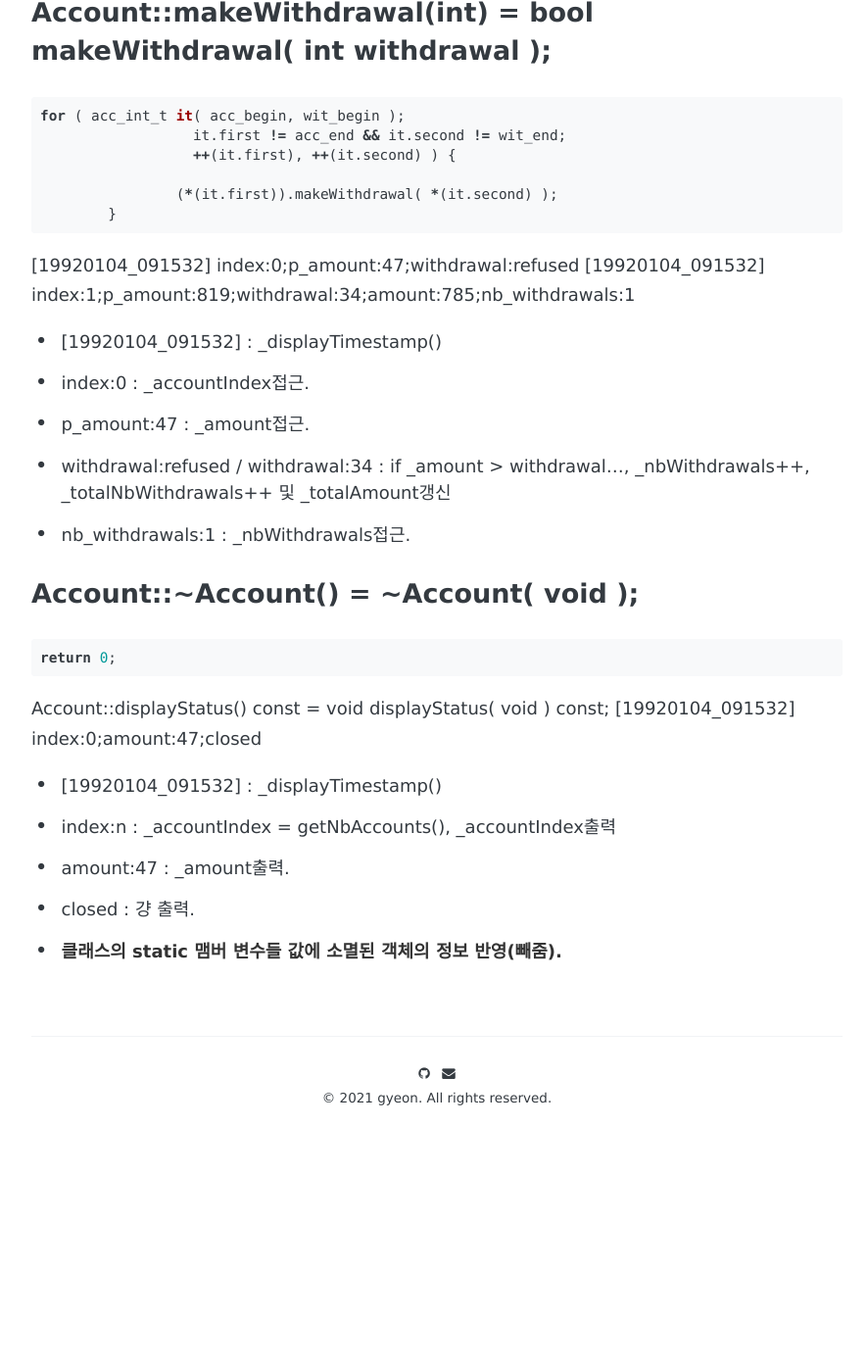
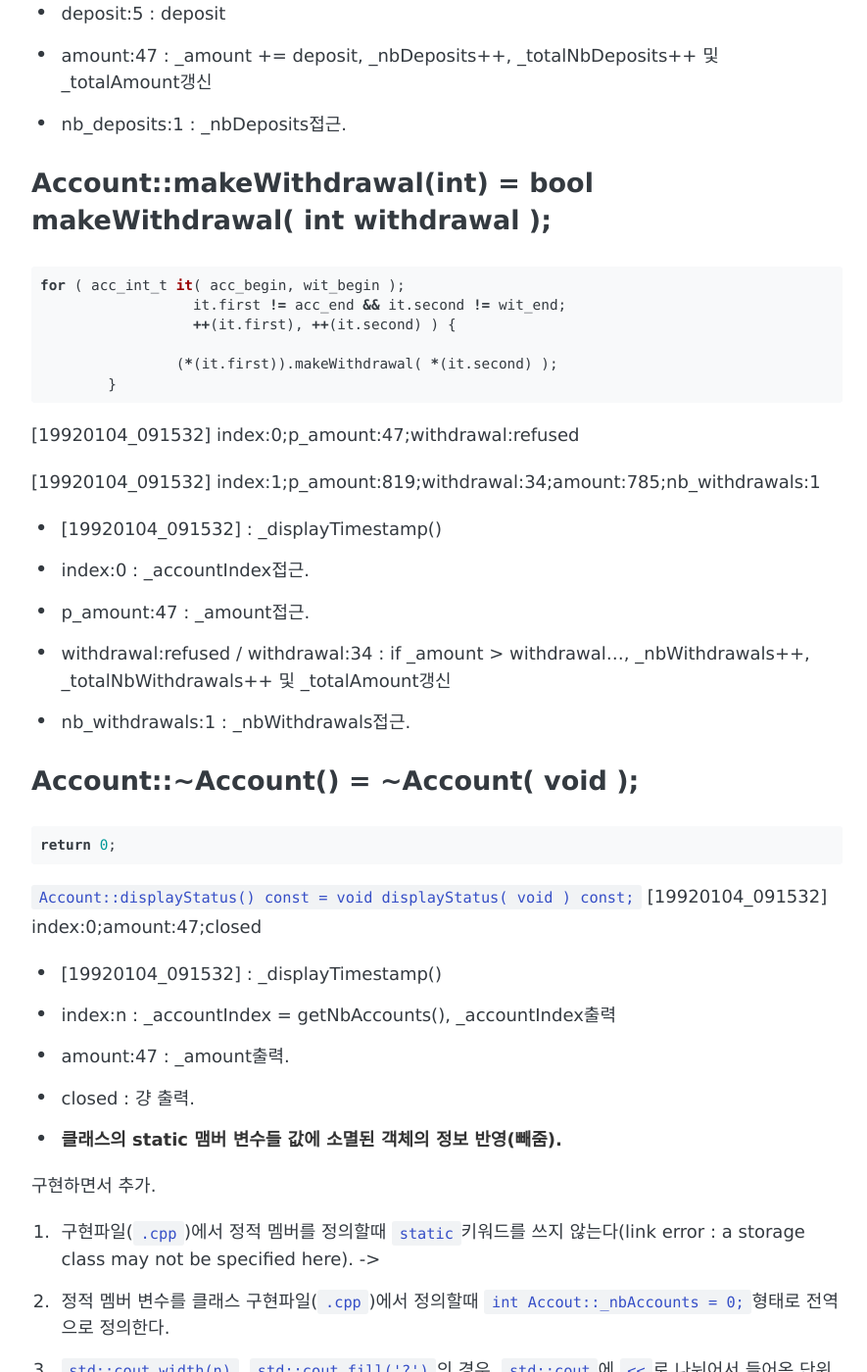
Before and after one commit to gyujun9403/gyujun9403.github.io, a Jekyll site: the page built from _posts/2022-03-07-CppModule00.md, in a window 1280 px wide and 1400 px high, scrolled down 6680 px. Shown: the whole window at 98% size, without its empty margins (194-1079 px from the left). Built offline with Jekyll 4.4.1, drawn with Linux system fonts in a browser that asks for light colours; some web fonts are replaced; comment, search, counter and statistics services are not loaded; before the commit the page ends 7901 px from its top, so only the background shows below that; some of the changed text lies outside the part shown.

Commit message:
module 00 정리

````diff
--- a/_posts/2022-03-07-CppModule00.md
+++ b/_posts/2022-03-07-CppModule00.md
@@ -64,16 +64,16 @@ static정적 맴버 변수 : .
  - 주의1. static const 맴버 변수는 클래스 내부에서 초기화 가능하다. -> const값은 컴파일 타임에 결정되고, 변경이 불가능하기 때문.
  - 주의2. private한 static 맴버 변수는 클래스 외부에서 접근 가능하다. -> const값은 컴파일 타임에 결정되고, 변경이 불가능하기 때문.
 
-### class 내 static과 non-static의 호환성.
-
 참고 : https://ansohxxn.github.io/cpp/chapter8-10/, https://woo-dev.tistory.com/67
 
-과제 해석.
-test.cpp에서 accounts_t는 typedef std::vector<Account::t> = typedef std::vector<Account>와 같다.
+### `test.cpp` 해석.
+`test.cpp`에서 `accounts_t`는 `typedef std::vector<Account::t> = typedef std::vector<Account>`와 같다.
 
-mem_fun_ref 템플릿:
-Function for_each(InputIterator first, InputIterator last, Function fn);
-for_each사용시, 각 순환자를 first부터 last까지 대입하면서 fn을 실행할수 있다.
+`mem_fun_ref` 템플릿:
+
+`Function for_each(InputIterator first, InputIterator last, Function fn);`
+
+`for_each`사용시, 각 순환자를 first부터 last까지 대입하면서 fn을 실행할수 있다.
 fn의 경우 함수가 전달되는데,
 1. fn이 일반함수인 경우 fn그대로 전달
 2. fn이 Account 클래스 인스턴스의 포인터의 맴버(...;)함수인 경우 mem_fun(&account::fn)형태로 전달
@@ -218,6 +218,7 @@ for ( acc_int_t it( acc_begin, dep_begin );
 	}
 ```
 [19920104_091532] index:0;p_amount:42;deposit:5;amount:47;nb_deposits:1
+
 - [19920104_091532] : _displayTimestamp()
 - index:0 : _accountIndex접근.
 - p_amount:47 : _amount접근.
@@ -236,7 +237,9 @@ for ( acc_int_t it( acc_begin, wit_begin );
 	}
 ```
 [19920104_091532] index:0;p_amount:47;withdrawal:refused
+
 [19920104_091532] index:1;p_amount:819;withdrawal:34;amount:785;nb_withdrawals:1
+
 - [19920104_091532] : _displayTimestamp()
 - index:0 : _accountIndex접근.
 - p_amount:47 : _amount접근.
@@ -248,10 +251,17 @@ for ( acc_int_t it( acc_begin, wit_begin );
 ```cpp
 return 0;
 ```
-Account::displayStatus() const = void	displayStatus( void ) const;
+`Account::displayStatus() const = void	displayStatus( void ) const;`
 [19920104_091532] index:0;amount:47;closed
 - [19920104_091532] : _displayTimestamp()
 - index:n : _accountIndex = getNbAccounts(), _accountIndex출력
 - amount:47 : _amount출력.
 - closed : 걍 출력.
 - **클래스의 static 맴버 변수들 값에 소멸된 객체의 정보 반영(빼줌).**
+
+구현하면서 추가.
+1. 구현파일(`.cpp`)에서 정적 멤버를 정의할때 `static`키워드를 쓰지 않는다(link error : a storage class may not be specified here).
+->
+2. 정적 멤버 변수를 클래스 구현파일(`.cpp`)에서 정의할때 `int Accout::_nbAccounts = 0;`형태로 전역으로 정의한다.
+3. `std::cout.width(n)`, `std::cout.fill('?')`의 경우, `std::cout`에 `<<`로 나뉘어서 들어온 단위별로 적용됨.
+4. const위치 : https://easycoding91.tistory.com/6
````
Also changed, not shown: other parts of _posts/2022-03-07-CppModule00.md (+2 -2 lines).
